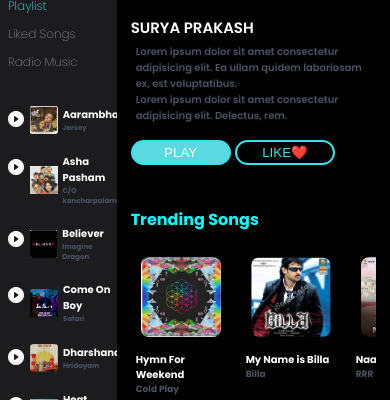
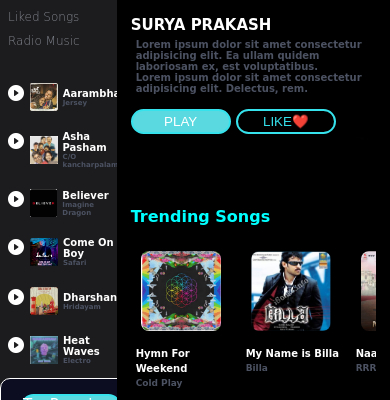
Before and after one commit to surya1182/music_player, a plain HTML site: page index.html in a window 390 px wide. Shown: the part 78-478 px from the top of the page. Drawn offline with nearby package versions, Linux system fonts and the light colour scheme.

Commit message:
Update phone.css

```diff
--- a/phone.css
+++ b/phone.css
@@ -1,5 +1,21 @@
 @import url('https://fonts.googleapis.com/css2?family=Poppins:wght@100;200;300;400;500;600;700;800;900&display=swap');
+/* Google Font 'Poppins'  */
+@import url('https://fonts.googleapis.com/css2?family=Poppins:wght@100;200;300;400;500;600;700;800;900&display=swap');
+* {
+    padding: 0%;
+    margin: 0%;
+    box-sizing:border-box;
+}
 
+body {
+    width: 100%;
+    height: 100vh;
+    background-color:#000000;
+    font-family: 'Baloo Bhai', cursive;
+    display: flex;
+    align-items: center;
+    justify-content: center;
+}
 header .menu_side, .song_side {
     position: relative;
     width: 30%;
```
